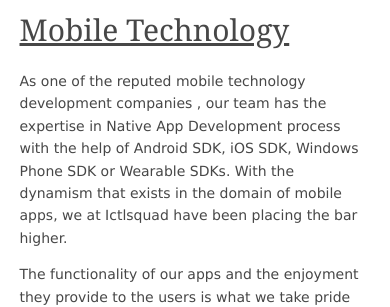
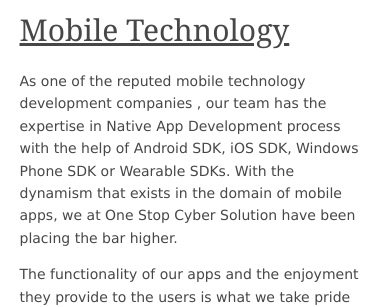
Before and after one commit to webthreaders/One-stop-Cyber-Solution, a plain HTML site: page sub/mobile.html in a window 390 px wide. Shown: the part 703-1010 px from the top of the page. Drawn offline with nearby package versions, Linux system fonts and the light colour scheme; files whose address does not match are found by name.

Commit message:
Update mobile.html

```diff
--- a/sub/mobile.html
+++ b/sub/mobile.html
@@ -91,7 +91,7 @@
       <!-- ################################################################################################ -->
       <h1 style="text-decoration: underline; font-size: 30px;"> Mobile Technology </h1>
       <!-- <img class="imgr borderedbox inspace-5" src="../images/demo/imgr.gif" alt=""> -->
-      <p>As one of the reputed mobile technology development companies , our team has the expertise in Native App Development process with the help of Android SDK, iOS SDK, Windows Phone SDK or Wearable SDKs. With the dynamism that exists in the domain of mobile apps, we at Ictlsquad have been placing the bar higher. </p>
+      <p>As one of the reputed mobile technology development companies , our team has the expertise in Native App Development process with the help of Android SDK, iOS SDK, Windows Phone SDK or Wearable SDKs. With the dynamism that exists in the domain of mobile apps, we at One Stop Cyber Solution have been placing the bar higher. </p>
       <p>The functionality of our apps and the enjoyment they provide to the users is what we take pride in. Our team has a good understanding of the requirements of your business, as well as the concerns attached to it. </p>
       <img class="imgr borderedbox inspace-5" src="../images/mobile.png" alt="" style="width: 40%; height: auto;">
 
```
